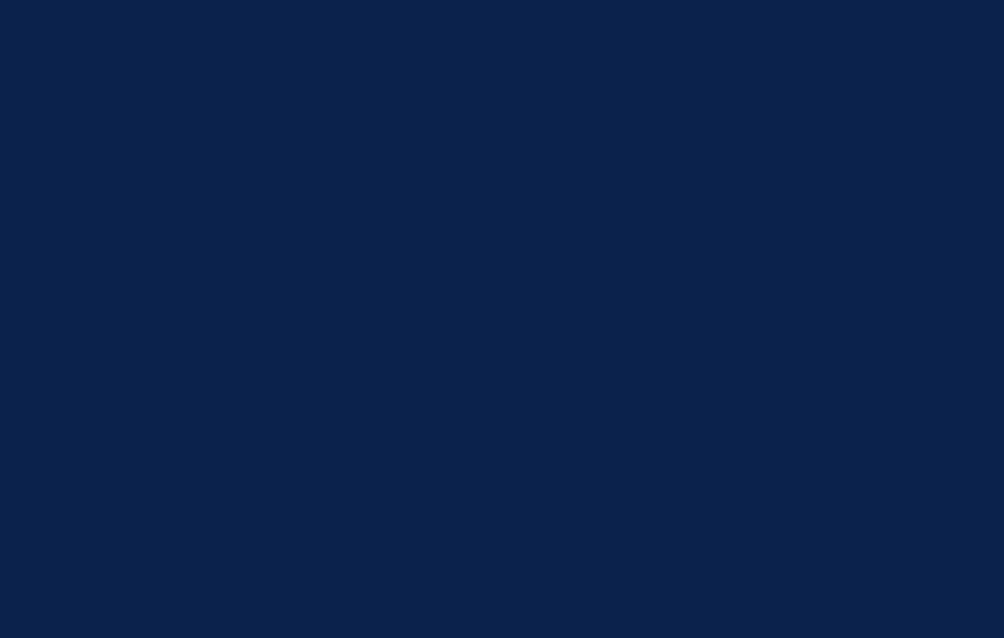
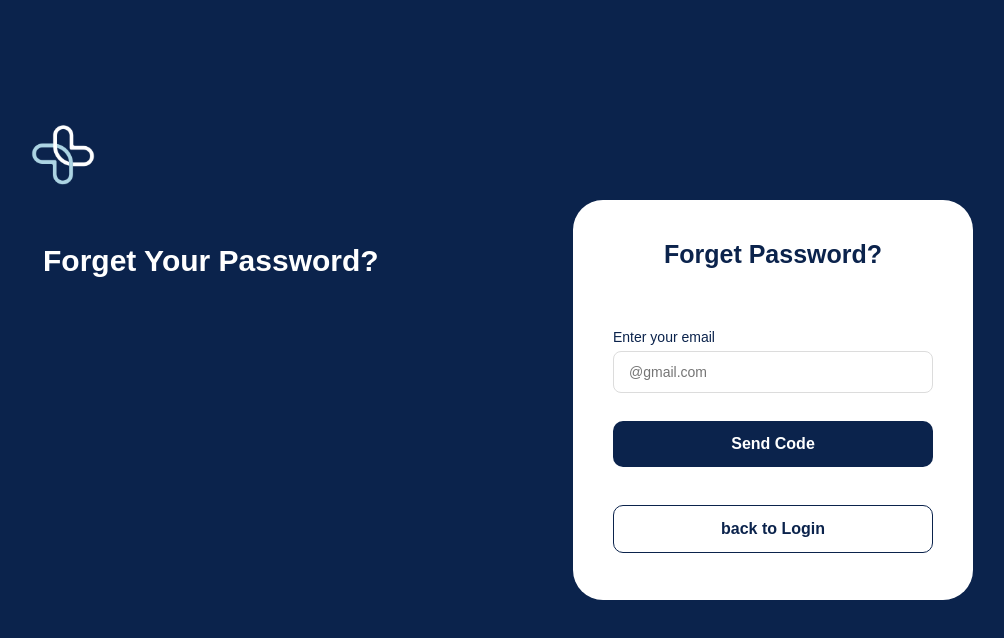
Before and after one commit to MindMate-Project/Web, a React (Create React App) app: page /api/auth/forgot-password in a window 1280 px wide. Before the commit this address had no page. Shown: the top 638 px of the page, without its empty margins (107-1111 px from the left). Built offline with nearby package versions, Linux system fonts and the light colour scheme.

Commit message:
Forget password Page

```diff
--- a/src/App.js
+++ b/src/App.js
@@ -3,6 +3,7 @@ import { BrowserRouter, Routes, Route } from "react-router";
 import HomePage from "./pages/HomePage";
 import LoginPage from "./pages/Auth/LoginPage";
 import SignupPage from "./pages/Auth/SignupPage";
+import ForgetPasswordPage from "./pages/Auth/ForgetPasswordPage";
 function App() {
   return (
     <div className="App">
@@ -11,6 +12,7 @@ function App() {
           <Route path="/" element={<HomePage />} />
           <Route path="/api/auth/login" element={<LoginPage />} />
           <Route path="/api/auth/signup" element={<SignupPage />} />
+          <Route path="/api/auth/forgot-password" element={<ForgetPasswordPage />} />
         </Routes>
       </BrowserRouter>
     </div>
--- /dev/null
+++ b/src/components/Auth/ForgetPassword.css
@@ -0,0 +1,159 @@
+body {
+    margin: 0;
+    padding: 0;
+    box-sizing: border-box;
+    font-family: 'Poppins', 'Nunito', sans-serif;
+    background-color: #0b234c;
+}
+
+:root {
+    --primary-bg: #14274E;
+    --border-color: #dcdcdc;
+}
+
+.fo-pass .container {
+    max-width: 1300px;
+    width: 100%;
+    /* height: 700px; */
+    display: flex;
+    color: white;
+}
+
+/* LEFT SIDE */
+.fo-pass .left {
+    width: 400px;
+    display: flex;
+    flex-direction: column;
+    align-items: flex-start;
+    margin-right: 80px;
+}
+
+.fo-pass .left .logo {
+    width: 170px;
+}
+
+.fo-pass .left h2 {
+    font-size: 30px;
+}
+
+
+.fo-pass .right {
+    width: 500px;
+    display: flex;
+    align-items: center;
+    justify-content: center;
+}
+
+.fo-pass .right .card {
+    margin: 0 auto;
+    width: 400px;
+    height: 400px;
+    background: white;
+    border-radius: 30px;
+    color: #0b234c;
+    font-weight: bold;
+}
+
+.fo-pass .card-title {
+    text-align: center;
+    margin-bottom: 60px;
+    font-size: 25px;
+    font-weight: bold;
+    font-weight: 'Poppins', 'Nuninto';
+}
+
+.fo-pass form {
+    display: flex;
+    flex-direction: column;
+    gap: 18px;
+}
+
+.fo-pass .field {
+    display: flex;
+    flex-direction: column;
+    gap: 6px;
+}
+
+.fo-pass label {
+    font-size: 14px;
+    color: #0b234c;
+    font-weight: 500;
+}
+
+
+.fo-pass input {
+    width: 100%;
+    padding: 12px 15px;
+    border: 1px solid #dcdcdc;
+    border-radius: 8px;
+    font-size: 14px;
+    outline: none;
+}
+
+.fo-pass button {
+    margin-top: 10px;
+    padding: 14px;
+    background: #0b234c;
+    color: white;
+    font-size: 16px;
+    border-radius: 10px;
+    cursor: pointer;
+    margin-bottom: 10px;
+    font-weight: bold;
+}
+
+.fo-pass button:last-child {
+    color: #0b234c;
+    background: white;
+    border: 1px solid #0b234c;
+    font-weight: bold;
+}
+
+.fo-pass button:hover {
+    opacity: 0.9;
+}
+
+/* Responsive */
+
+@media (max-width: 1200px) {
+    .fo-pass .container {
+        max-width: 900px;
+        width: 100%;
+    }
+}
+
+@media (max-width: 992px) {
+    .fo-pass .container {
+        max-width: 700px;
+        width: 100%;
+    }
+}
+
+@media (max-width: 768px) {
+    .fo-pass .container {
+        flex-direction: column;
+        align-items: center;
+        justify-content: center;
+        gap: 40px;
+    }
+
+    .fo-pass .left {
+        margin-right: 0;
+        align-items: center;
+        text-align: center;
+    }
+}
+
+@media (max-width: 480px) {
+    .fo-pass .right .card {
+        width: 300px;
+        height: 350px;
+    }
+    .fo-pass .left h2 {
+        font-size: 24px;
+    }
+    .fo-pass .card-title {
+        font-size: 20px;
+        margin-bottom: 40px;
+    }
+}
--- /dev/null
+++ b/src/components/Auth/ForgetPassword.js
@@ -0,0 +1,37 @@
+import logo from "./../../images/logo.svg";
+import "./ForgetPassword.css";
+import { useNavigate } from "react-router";
+
+function ForgetPassword() {
+  const navigate = useNavigate();
+  return (
+    <div className="fo-pass">
+      <div className="container">
+        <div className="left">
+          <div className="logo">
+            <img src={logo} alt="Alzheimer Assistant Logo" />
+          </div>
+          <h2>Forget Your Password?</h2>
+        </div>
+        <div className="right">
+          <div className="card">
+            <h2 className="card-title"> Forget Password?</h2>
+            <form>
+              <div className="field">
+                <label>Enter your email</label>
+                <input type="email" placeholder="@gmail.com" />
+              </div>
+
+              <button type="submit">Send Code</button>
+              <button onClick={() => navigate("/api/auth/login")}>
+                back to Login
+              </button>
+            </form>
+          </div>
+        </div>
+      </div>
+    </div>
+  );
+}
+
+export default ForgetPassword;
--- /dev/null
+++ b/src/pages/Auth/ForgetPasswordPage.js
@@ -0,0 +1,11 @@
+import ForgetPassword from "../../components/Auth/ForgetPassword";
+
+function ForgetPasswordPage() {
+  return (
+    <div>
+        <ForgetPassword />
+    </div>
+  );
+}
+
+export default ForgetPasswordPage;
--- a/src/pages/HomePage.js
+++ b/src/pages/HomePage.js
@@ -6,6 +6,8 @@ function HomePage() {
         <div>
             <button className = "hbtn" onClick={() => navigate('/api/auth/login')}>Go to Login</button>
             <button className = "hbtn" onClick={() => navigate('/api/auth/signup')}>Go to Signup</button>
+            <button className = "hbtn" onClick={() => navigate('/api/auth/forgot-password')}>Forget password</button>
+
         </div>
     )
 }
```
